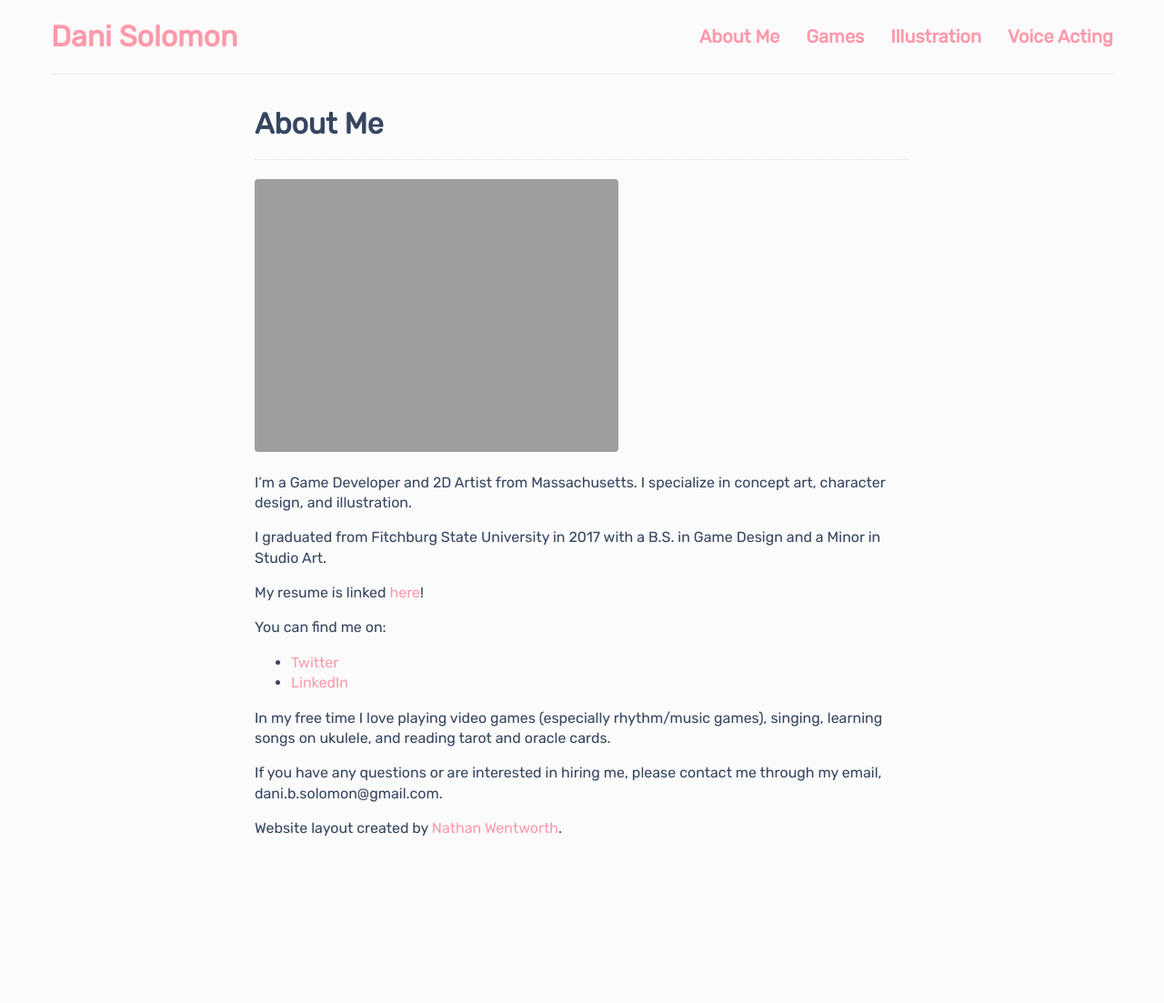
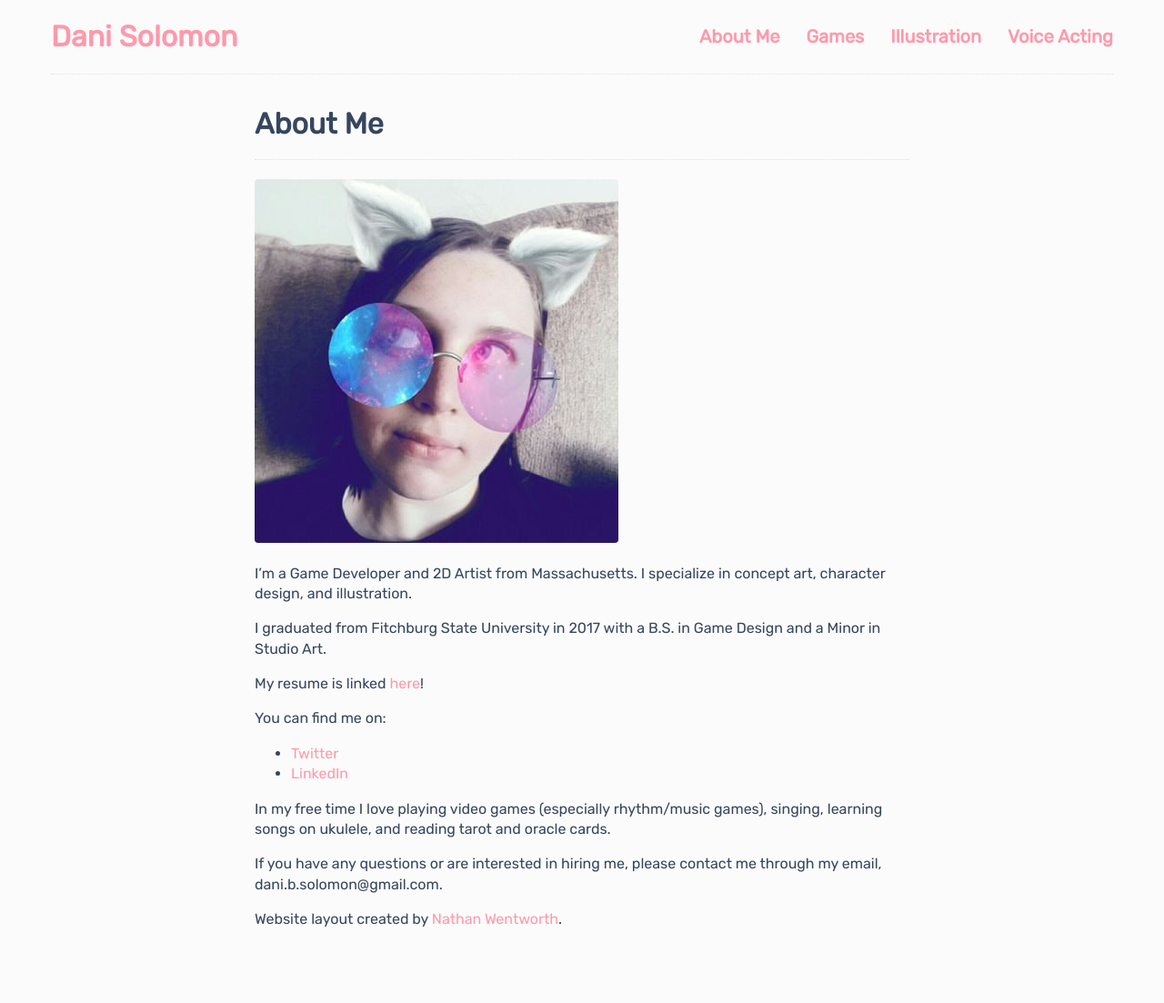
Before and after one commit to DaniBSolomon/danibsolomon.github.io, a Jekyll site: the page built from about.md, in a window 1280 px wide. Shown: the whole page at 91% size. Built offline with Jekyll 4.4.1, drawn with Linux system fonts in a browser that asks for light colours; before the commit the page ends 1003 px from its top, so only the background shows below that.

Commit message:
Update about.md

```diff
--- a/about.md
+++ b/about.md
@@ -3,7 +3,7 @@
 title: About Me
 ---
 
-![cool game]({{ site.github.url }}/img/self_portrait_2018.jfif =250x)
+![cool game]({{ site.github.url }}/img/selfie_cat.jpg)
 
 I'm a Game Developer and 2D Artist from Massachusetts. I specialize in concept art, character design, and illustration.
 
```
